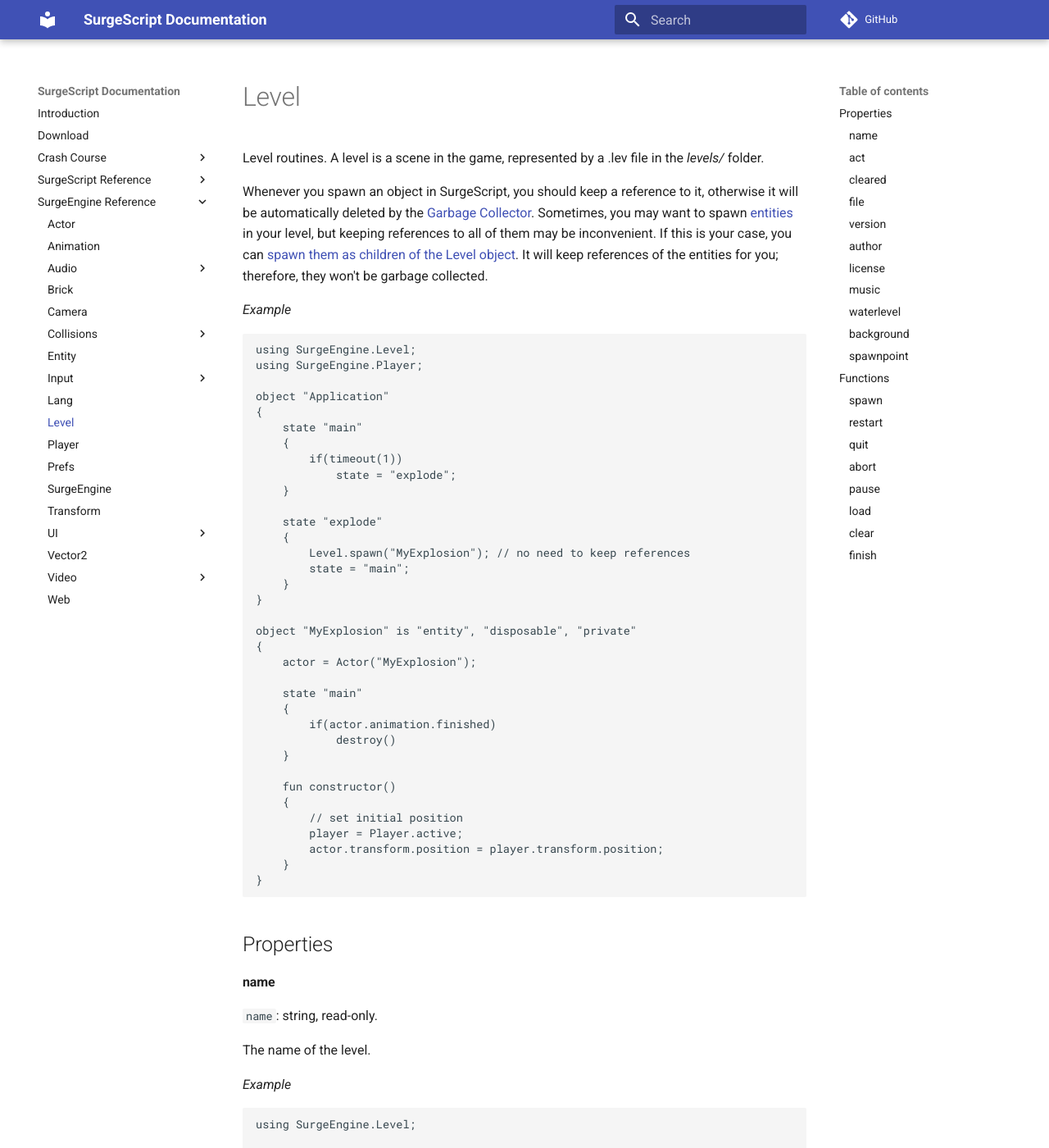
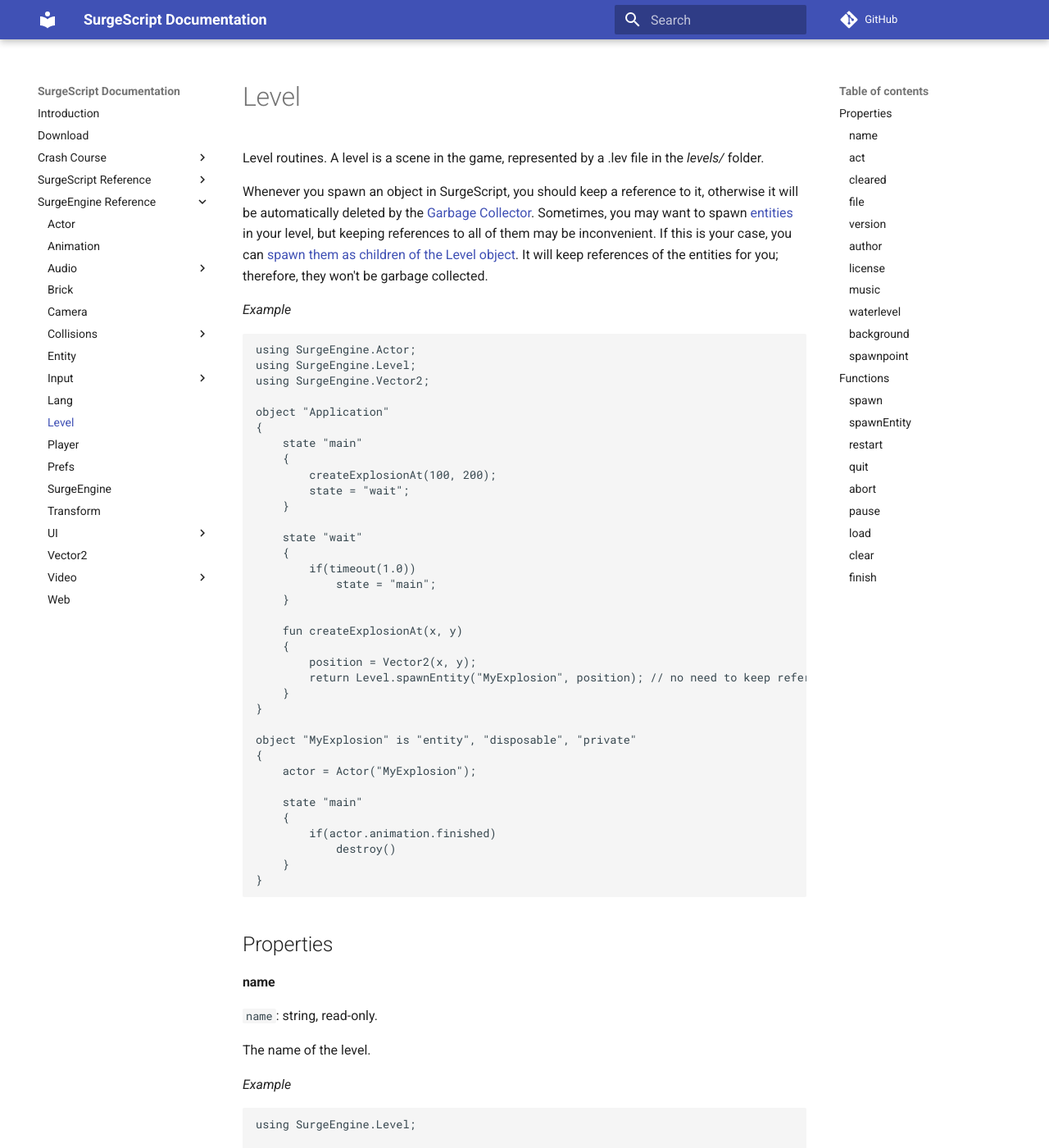
Before and after one commit to alemart/surgescript, an MkDocs documentation site: the page built from docs/engine/level.md, in a window 1280 px wide and 1400 px high. Shown: the whole window at 82% size. Built offline with MkDocs 1.6.1 and Material for MkDocs 9.7.7, drawn with Linux system fonts in a browser that asks for light colours; comment, search, counter and statistics services are not loaded; some of the changed text lies outside the part shown.

Commit message:
Documented Level.spawnEntity()

````diff
--- a/docs/engine/level.md
+++ b/docs/engine/level.md
@@ -7,21 +7,28 @@
 
 *Example*
 ```
+using SurgeEngine.Actor;
 using SurgeEngine.Level;
-using SurgeEngine.Player;
+using SurgeEngine.Vector2;
 
 object "Application"
 {
     state "main"
     {
-        if(timeout(1))
-            state = "explode";
+        createExplosionAt(100, 200);
+        state = "wait";
     }
 
-    state "explode"
+    state "wait"
     {
-        Level.spawn("MyExplosion"); // no need to keep references
-        state = "main";
+        if(timeout(1.0))
+            state = "main";
+    }
+
+    fun createExplosionAt(x, y)
+    {
+        position = Vector2(x, y);
+        return Level.spawnEntity("MyExplosion", position); // no need to keep references
     }
 }
 
@@ -33,13 +40,6 @@
     {
         if(actor.animation.finished)
             destroy()
-    }
-
-    fun constructor()
-    {
-        // set initial position
-        player = Player.active;
-        actor.transform.position = player.transform.position;
     }
 }
 ```
@@ -148,6 +148,21 @@
 *Returns*
 
 The spawned object.
+
+#### spawnEntity
+
+`spawnEntity(objectName, position)`
+
+Spawns an [entity](/engine/entity) named `objectName` at a certain `position`. This works like [spawn](#spawn), but lets you position the entity as well.
+
+*Arguments*
+
+* `objectName`: string. The name of the entity to be spawned.
+* `position`: [Vector2](/engine/vector2) object. A position in world coordinates.
+
+*Returns*
+
+The spawned entity.
 
 #### restart
 
````
Also changed, not shown: other parts of docs/engine/level.md (+1 -1 lines).
